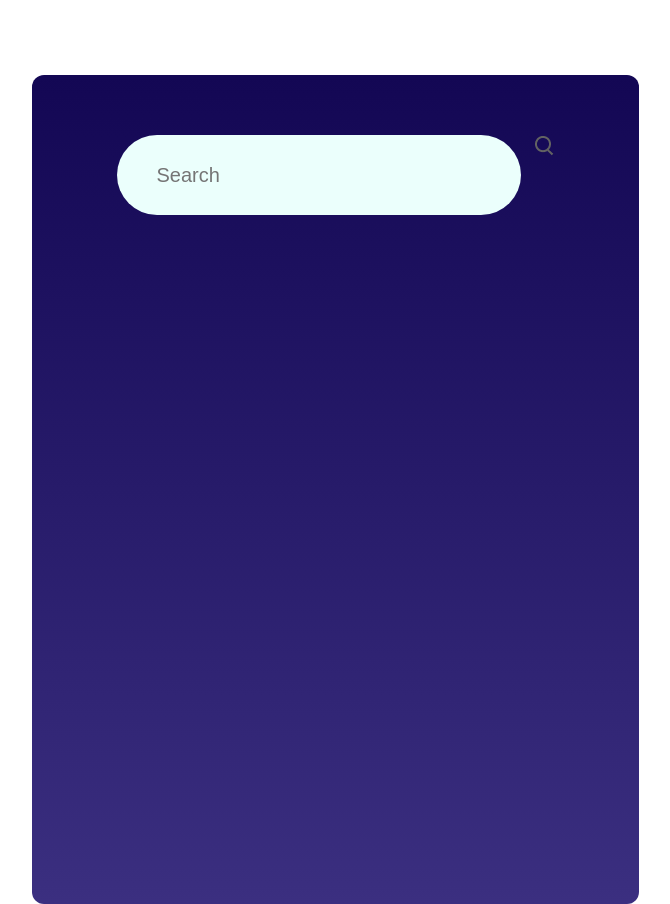
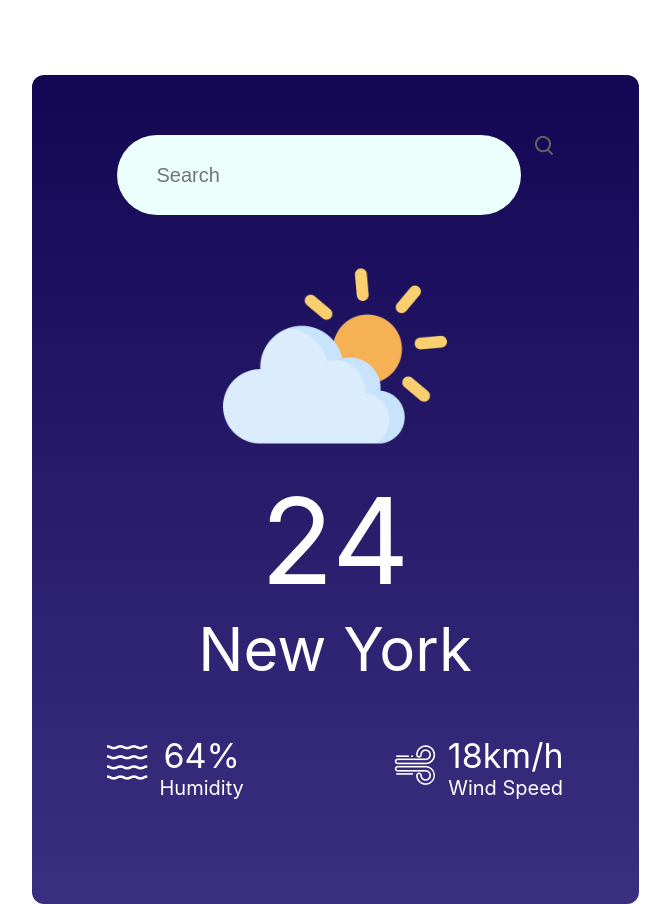
Before and after one commit to aliburnside/weather_app, a React (Create React App) app: page / in a window 1280 px wide. Shown: the whole page, without its empty margins (305-975 px from the left). Built offline with nearby package versions, Linux system fonts and the light colour scheme; the HTML template or start-up script is replaced by a standard one.

Commit message:
design of app comlete

```diff
--- a/src/Componants/WeatherApp/WeatherApp.css
+++ b/src/Componants/WeatherApp/WeatherApp.css
@@ -35,3 +35,47 @@
   border-radius: 40x;
   cursor: pointer;
 }
+
+.weather-image {
+  margin-top: 29px;
+  display: flex;
+  justify-content: center;
+}
+.weather-temp {
+  display: flex;
+  justify-content: center;
+  color: white;
+  font-size: 120px;
+  font-weight: 400;
+}
+.weather-location {
+  display: flex;
+  justify-content: center;
+  color: white;
+  font-size: 60px;
+  font-weight: 400;
+}
+.data-container {
+  display: flex;
+  justify-content: center;
+  color: white;
+  margin-top: 50px;
+}
+.element {
+  display: flex;
+  align-items: flex-start;
+  margin: auto;
+  gap: 12px;
+}
+
+.data {
+  font-size: 34px;
+  font-weight: 400;
+}
+.text {
+  font-size: 20px;
+  font-weight: 400;
+}
+.icon {
+  margin-top: 10px;
+}
--- a/src/Componants/WeatherApp/WeatherApp.jsx
+++ b/src/Componants/WeatherApp/WeatherApp.jsx
@@ -20,6 +20,27 @@ const WeatherApp = () => {
             <img src={search} alt="" />
           </div>
         </div>
+        <div className="weather-image">
+          <img src={cloud} alt="" />
+        </div>
+        <div className="weather-temp">24</div>
+        <div className="weather-location">New York</div>
+        <div className="data-container">
+          <div className="element">
+            <img src={humidity} alt="" className="icon" />
+            <div className="data">
+              <div className="humidity-percent">64%</div>
+              <div className="text">Humidity</div>
+            </div>
+          </div>
+          <div className="element">
+            <img src={wind} alt="" className="icon" />
+            <div className="data">
+              <div className="humidity-percent">18km/h</div>
+              <div className="text">Wind Speed</div>
+            </div>
+          </div>
+        </div>
       </div>
     </div>
   );
```
